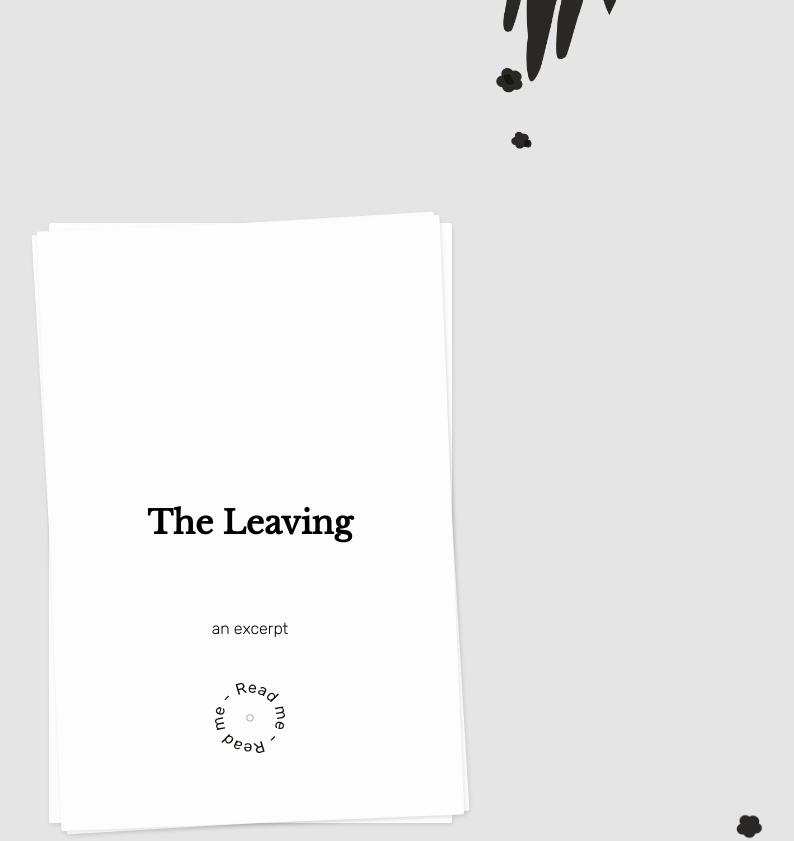
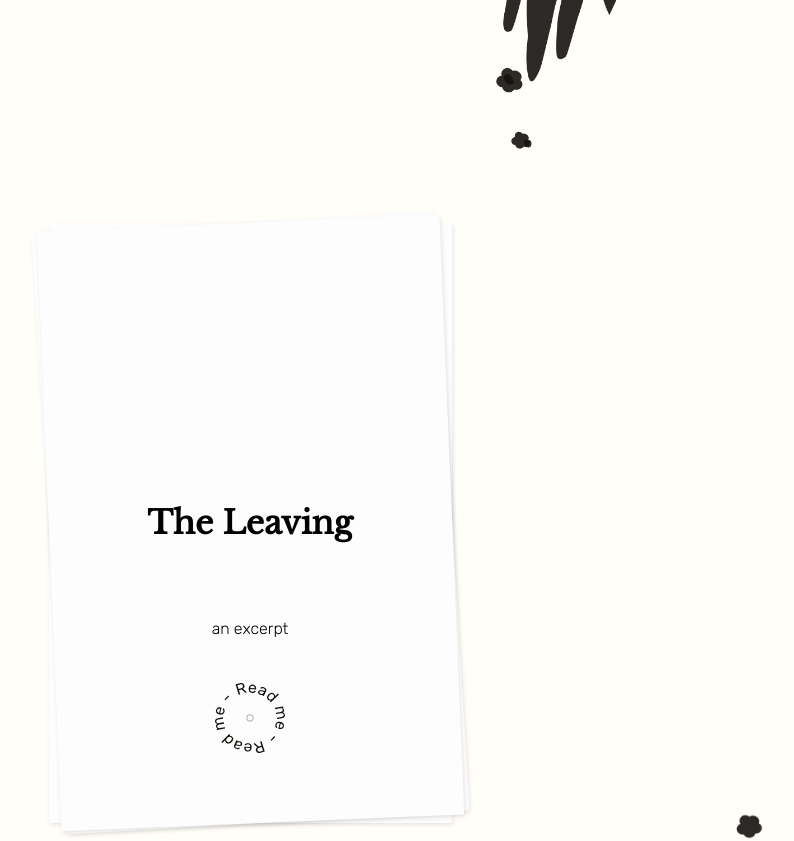
Before and after one commit to amaliwanag2/JumiBelloWebsite, a React (Create React App) app: page / in a window 1280 px wide. Shown: the part 1200-2041 px from the top of the page, without its empty margins (390-1184 px from the left). Built offline with nearby package versions, Linux system fonts and the light colour scheme.

Commit message:
fix background color

```diff
--- a/src/App.js
+++ b/src/App.js
@@ -18,7 +18,7 @@ function App() {
       style={{
         display: "flex",
         flexDirection: "column",
-        backgroundColor: "#E5E5E5",
+        backgroundColor: "#FFFEF9",
         overflowX: isMobile ? "hidden" : undefined,
       }}
     >
@@ -66,7 +66,7 @@ function App() {
           alignItems: "center",
           height: "100vh",
           width: "100vw",
-          backgroundColor: "#E5E5E5",
+          backgroundColor: "#FFFEF9",
           marginTop: "-50px",
         }}
       >
```
